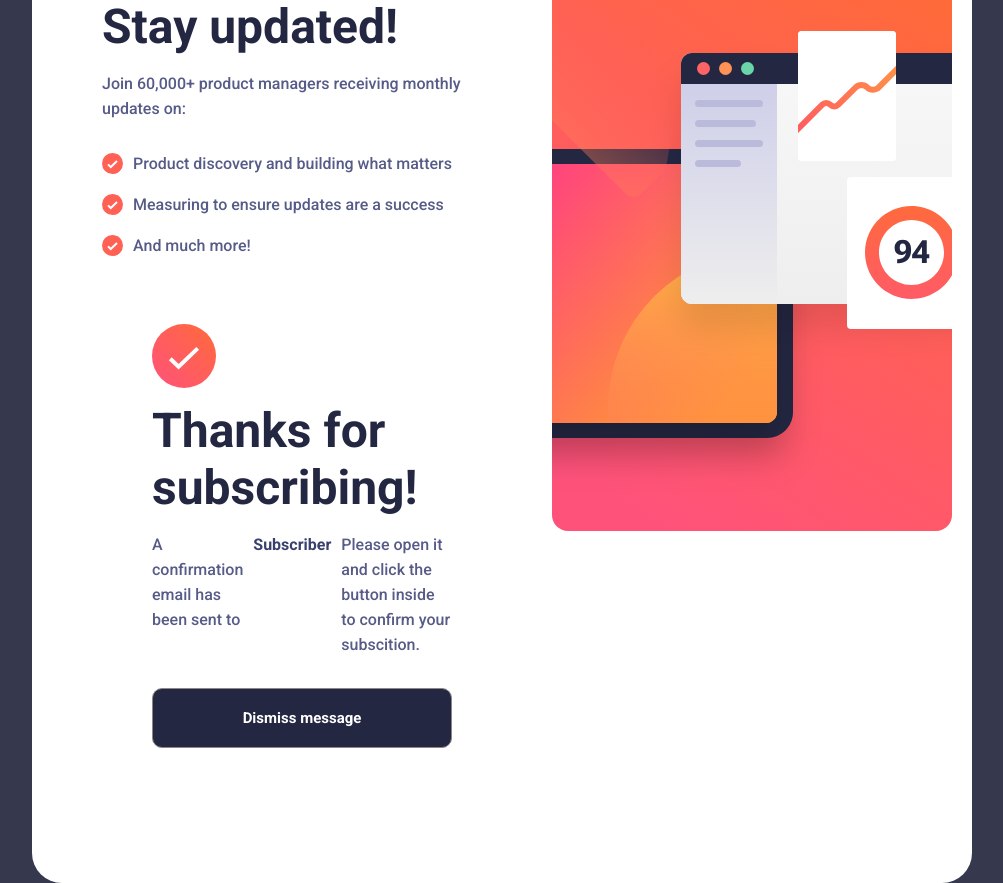
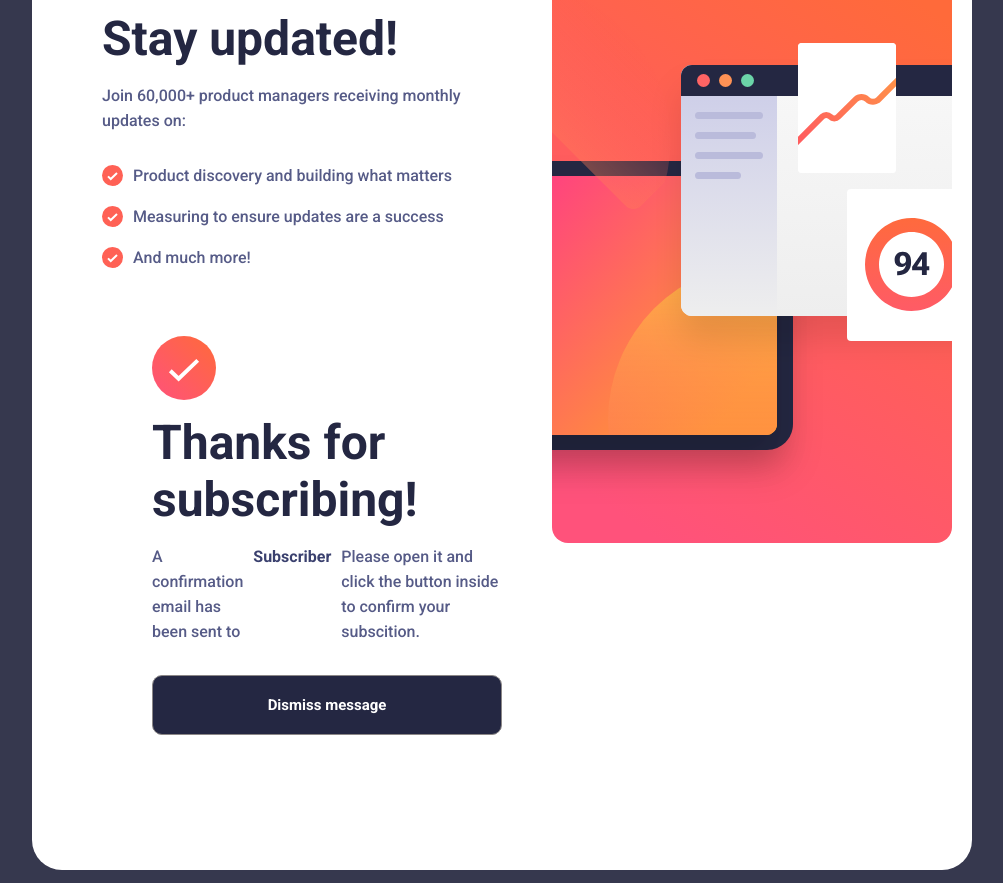
Before and after one commit to StefzZ8/Newsletter-sign-up, a React (Vite) app: page / in a window 1280 px wide. Both pictures are taken after a click on the button "Subscribe to monthly newsletter". Shown: the whole page, without its empty margins (138-1141 px from the left). Built offline with nearby package versions, Linux system fonts and the light colour scheme.

Commit message:
small changes with the width for the p

```diff
--- a/src/components/Modal/Modal.scss
+++ b/src/components/Modal/Modal.scss
@@ -21,6 +21,7 @@
     color: $charcoal-grey;
     line-height: 25px;
     font-weight: 500;
+    width: 350px;
 
     span {
       color: #3a406e;
```
